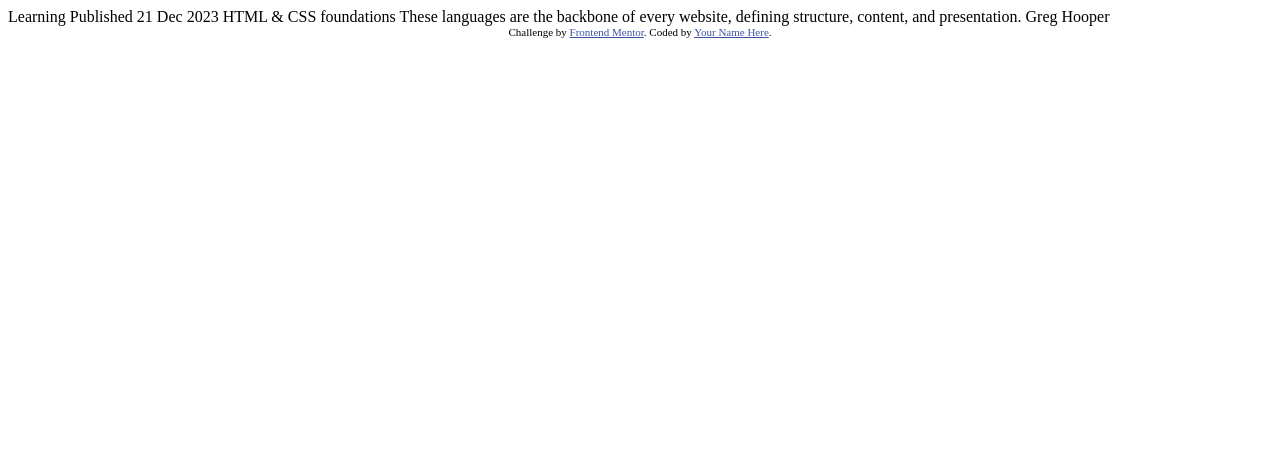
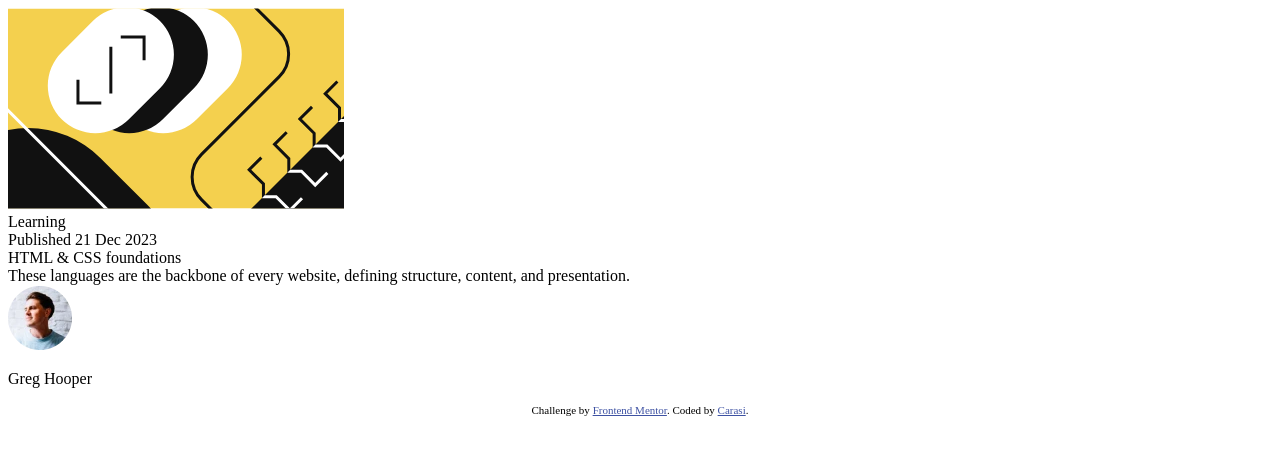
Before and after one commit to carasi-official/FEM-Blog-Preview-Card, a plain HTML site: page index.html in a window 1280 px wide. Drawn offline with Linux system fonts and the light colour scheme.

Commit message:
added structural elements

```diff
--- a/index.html
+++ b/index.html
@@ -16,19 +16,22 @@
 </head>
 <body>
 
-  Learning
+  <div class="card">
+    <img id="card-hero" src="assets/images/illustration-article.svg" alt="blog cover photo" />
+    <div class="tag">Learning</div>
+    <div class="date">Published 21 Dec 2023</div>
+    <div class="title">HTML & CSS foundations</div>
+    <div class="summary">These languages are the backbone of every website, defining structure, content, and presentation.</div>
+    <div class="author">
+        <img src="assets/images/image-avatar.webp" alt="profile image"/>
+        <p> Greg Hooper</p>
+    </div>
+  </div>
 
-  Published 21 Dec 2023
-
-  HTML & CSS foundations
-
-  These languages are the backbone of every website, defining structure, content, and presentation.
-
-  Greg Hooper
 
   <div class="attribution">
     Challenge by <a href="https://www.frontendmentor.io?ref=challenge" target="_blank">Frontend Mentor</a>.
-    Coded by <a href="#">Your Name Here</a>.
+    Coded by <a href="https://github.com/carasi-official">Carasi</a>.
   </div>
 </body>
 </html>
```
Also changed, not shown: style.css (added).
